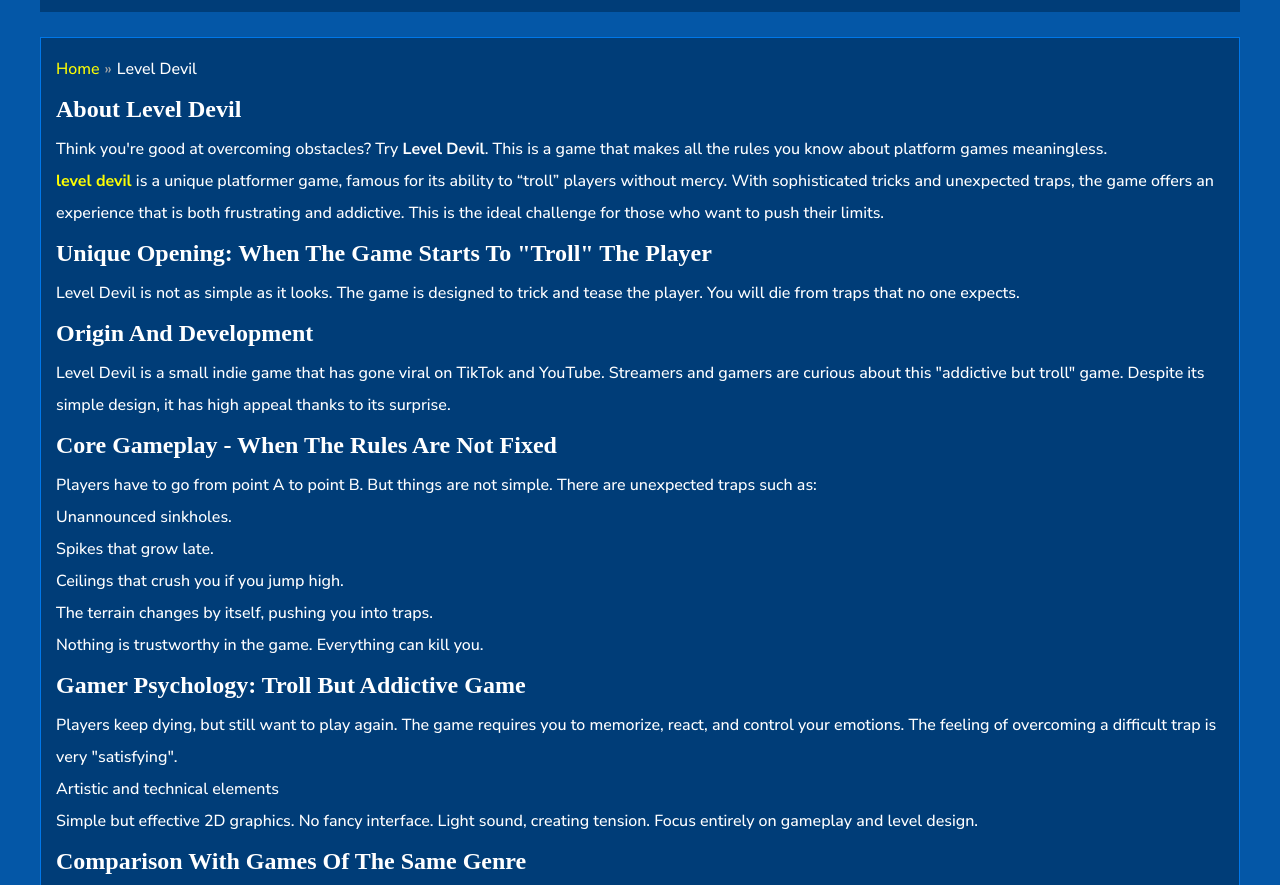
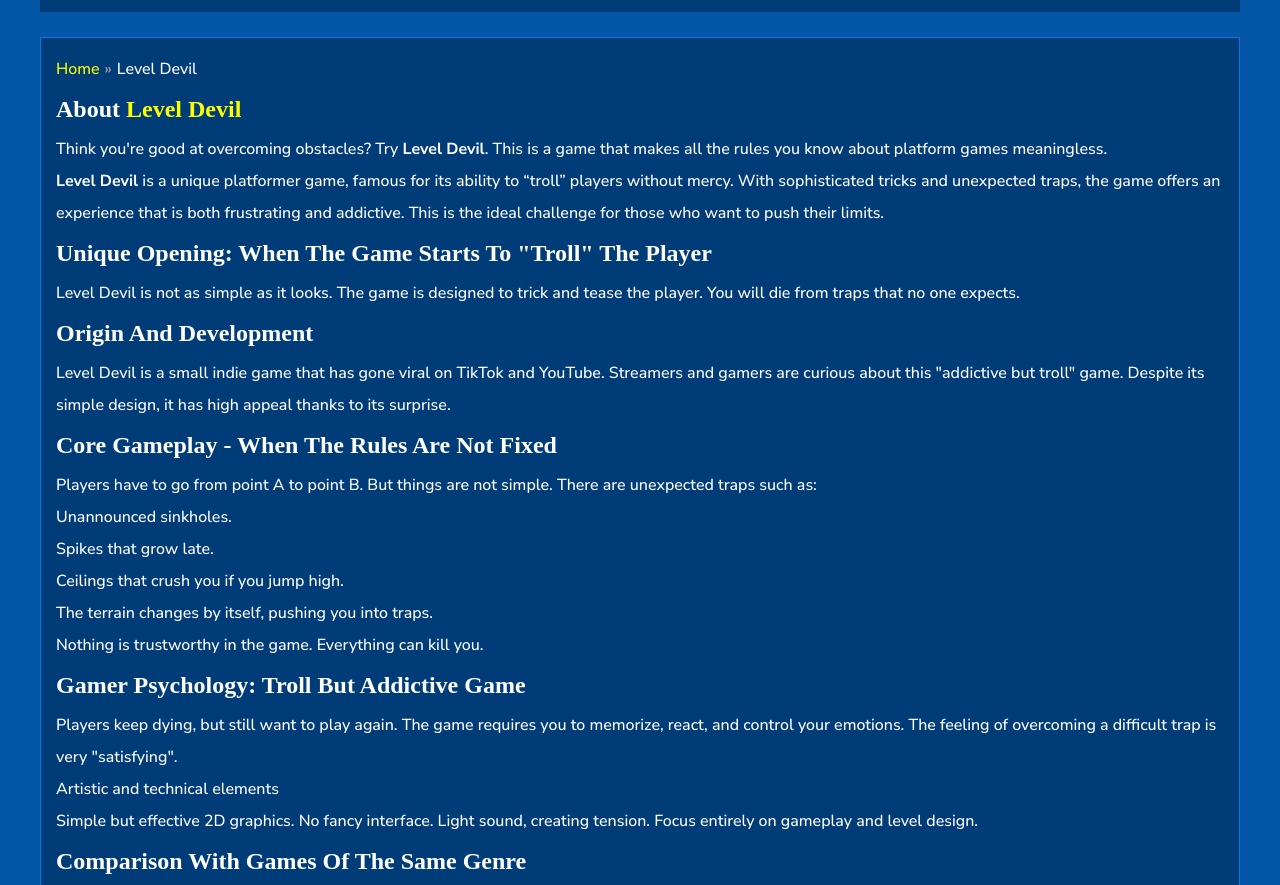
Before and after one commit to leveldevil76/leveldevil76.github.io, a plain HTML site: page index.html in a window 1280 px wide. Shown: the part 889-1774 px from the top of the page. Drawn offline with Linux system fonts and the light colour scheme.

Commit message:
Update index.html

```diff
--- a/index.html
+++ b/index.html
@@ -197,8 +197,8 @@
                             </div>
                         </div>
                         <div class="text-area--content">
-                            <h2>About Level Devil</h2><p>Think you're good at overcoming obstacles? Try <strong>Level Devil</strong>. This is a game that makes all the rules you know about platform games meaningless.</p>
-<p><strong><a href="https://leveldevilnotatrollgame.io/">level devil</a></strong> is a unique platformer game, famous for its ability to &ldquo;troll&rdquo; players without mercy. With sophisticated tricks and unexpected traps, the game offers an experience that is both frustrating and addictive. This is the ideal challenge for those who want to push their limits.</p>
+                            <h2>About <a href="https://leveldevilnotatrollgame.io/">level devil</a></h2><p>Think you're good at overcoming obstacles? Try <strong>Level Devil</strong>. This is a game that makes all the rules you know about platform games meaningless.</p>
+<p><strong>Level Devil</strong> is a unique platformer game, famous for its ability to &ldquo;troll&rdquo; players without mercy. With sophisticated tricks and unexpected traps, the game offers an experience that is both frustrating and addictive. This is the ideal challenge for those who want to push their limits.</p>
 <h2>Unique opening: When the game starts to "troll" the player</h2>
 <p>Level Devil is not as simple as it looks. The game is designed to trick and tease the player. You will die from traps that no one expects.</p>
 <h2>Origin and development</h2>
```
